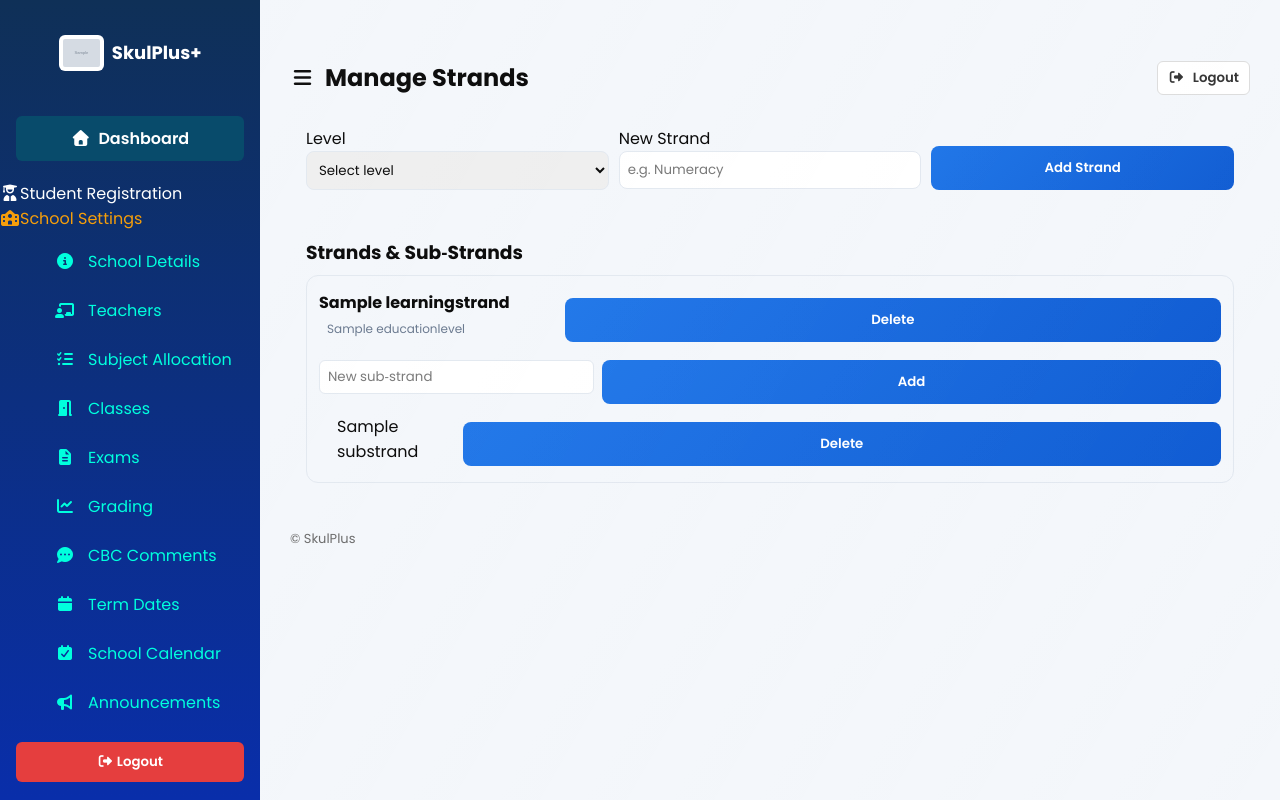
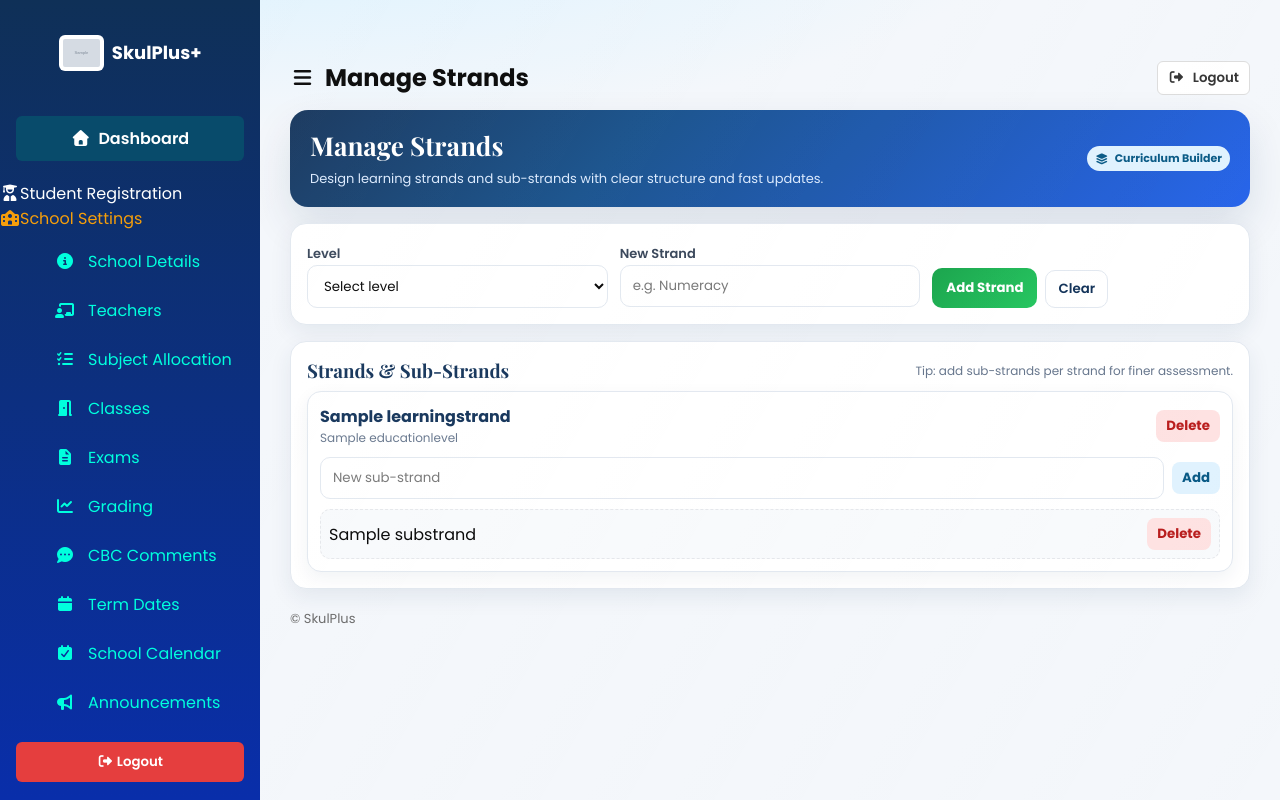
Before and after one commit to dafirmcoder/skulplus, a Django app: page /school/settings/strands/ in a window 1280 px wide. Run offline with Django 5.2, Linux system fonts and the light colour scheme; a user stored in the database is signed in; tables that the repository leaves empty hold one stand-in row (values such as "Sample post"); grey boxes marked "Sample" are stand-in pictures; parts of the project's set-up code (start-up, migrations or seed data) failed here and were passed over; some libraries are stand-ins or nearby versions.

Commit message:
Refresh manage strands UI

```diff
--- a/schools/templates/schools/manage_strands.html
+++ b/schools/templates/schools/manage_strands.html
@@ -8,11 +8,70 @@
 
 {% block content %}
   {% csrf_token %}
-  <div class="card" style="padding:16px;margin-bottom:16px">
-    <div style="display:grid;grid-template-columns:repeat(auto-fit,minmax(220px,1fr));gap:10px">
+  <link href="https://fonts.googleapis.com/css2?family=Playfair+Display:wght@600;700&family=Inter:wght@400;500;600;700&display=swap" rel="stylesheet">
+  <style>
+    :root{
+      --ink:#0f3057;
+      --sea:#0ea5e9;
+      --mint:#16a34a;
+      --sun:#f59e0b;
+      --rose:#dc2626;
+      --paper:#f4f7fb;
+      --card:#ffffff;
+      --border:#e2e8f0;
+      --shadow:0 18px 40px rgba(15,48,87,.12);
+    }
+    body{background:radial-gradient(1100px 300px at 20% -10%, #d9f2ff, transparent 70%), var(--paper); font-family:'Inter',sans-serif;}
+    .page-shell{display:grid;gap:16px;}
+    .hero{
+      background:linear-gradient(135deg,#0f3057 0%, #134e8a 35%, #2563eb 100%);
+      color:#fff;border-radius:18px;padding:18px 20px;box-shadow:var(--shadow);
+      display:flex;justify-content:space-between;align-items:center;gap:12px;flex-wrap:wrap;
+    }
+    .hero h1{font-family:'Playfair Display',serif;margin:0;font-size:26px;}
+    .hero p{margin:6px 0 0;color:#dbeafe;font-size:13px;}
+    .card{background:var(--card);border:1px solid var(--border);border-radius:16px;padding:16px;box-shadow:0 8px 22px rgba(15,48,87,.08);}
+    .grid{display:grid;grid-template-columns:repeat(auto-fit,minmax(220px,1fr));gap:12px;}
+    label{font-weight:600;color:#334155;font-size:13px;}
+    .input, select{
+      width:100%;padding:10px 12px;border:1px solid var(--border);border-radius:10px;background:#fff;
+      transition:box-shadow .15s ease,border-color .15s ease;
+    }
+    .input:focus, select:focus{outline:none;border-color:#93c5fd;box-shadow:0 0 0 4px rgba(59,130,246,.12);}
+    .btn-primary{
+      background:linear-gradient(135deg,var(--mint),#22c55e);
+      color:#fff;border:none;border-radius:10px;padding:10px 14px;font-weight:700;
+    }
+    .btn-ghost{
+      background:#fff;color:var(--ink);border:1px solid var(--border);border-radius:10px;padding:8px 12px;font-weight:600;
+    }
+    .chip{display:inline-flex;align-items:center;gap:6px;background:#e0f2fe;color:#075985;padding:4px 8px;border-radius:999px;font-size:11px;font-weight:700;}
+    .strand-grid{display:grid;grid-template-columns:repeat(auto-fit,minmax(260px,1fr));gap:12px;}
+    .strand-card{border:1px solid var(--border);border-radius:14px;padding:12px;background:#fff;box-shadow:0 6px 18px rgba(15,48,87,.06);}
+    .strand-head{display:flex;justify-content:space-between;align-items:center;gap:10px;}
+    .strand-title{font-weight:700;color:var(--ink);}
+    .btn-danger{background:#fee2e2;color:#b91c1c;border:none;border-radius:8px;padding:6px 10px;font-weight:700;}
+    .btn-add{background:#e0f2fe;color:#075985;border:none;border-radius:8px;padding:6px 10px;font-weight:700;}
+    .sub-list{margin:10px 0 0;padding-left:0;list-style:none;display:grid;gap:6px;}
+    .sub-item{display:flex;justify-content:space-between;align-items:center;padding:8px;border:1px dashed #e5e7eb;border-radius:10px;background:#f8fafc;}
+    .muted{color:#64748b;font-size:12px;}
+    @media (max-width:768px){.hero h1{font-size:22px;}}
+  </style>
+
+  <div class="page-shell">
+    <div class="hero">
+      <div>
+        <h1>Manage Strands</h1>
+        <p>Design learning strands and sub-strands with clear structure and fast updates.</p>
+      </div>
+      <span class="chip"><i class="fas fa-layer-group"></i> Curriculum Builder</span>
+    </div>
+
+    <div class="card">
+      <div class="grid">
         <div>
           <label>Level</label>
-        <select id="levelSelect" style="width:100%;padding:8px;border:1px solid #e2e8f0;border-radius:8px">
+          <select id="levelSelect">
             <option value="">Select level</option>
             {% for lvl in levels %}
               <option value="{{ lvl.id }}">{{ lvl.name }}</option>
@@ -21,46 +80,49 @@
         </div>
         <div>
           <label>New Strand</label>
-        <input id="strandName" type="text" placeholder="e.g. Numeracy" style="width:100%;padding:8px;border:1px solid #e2e8f0;border-radius:8px">
+          <input id="strandName" class="input" type="text" placeholder="e.g. Numeracy">
         </div>
-      <div style="display:flex;align-items:end">
-        <button class="btn btn-primary" onclick="createStrand()">Add Strand</button>
+        <div style="display:flex;align-items:end;gap:8px">
+          <button class="btn-primary" onclick="createStrand()">Add Strand</button>
+          <button class="btn-ghost" type="button" onclick="document.getElementById('strandName').value=''">Clear</button>
         </div>
       </div>
     </div>
 
-  <div class="card" style="padding:16px">
-    <h3 style="margin:0 0 8px">Strands & Sub‑Strands</h3>
-    <div id="strandList">
+    <div class="card">
+      <div style="display:flex;justify-content:space-between;align-items:center;margin-bottom:8px;gap:10px;flex-wrap:wrap">
+        <h3 style="margin:0;color:var(--ink);font-family:'Playfair Display',serif;">Strands & Sub-Strands</h3>
+        <span class="muted">Tip: add sub-strands per strand for finer assessment.</span>
+      </div>
+      <div id="strandList" class="strand-grid">
         {% for strand in strands %}
-        <div class="strand-card" style="border:1px solid #e2e8f0;border-radius:12px;padding:12px;margin-bottom:10px">
-          <div style="display:flex;justify-content:space-between;align-items:center">
+          <div class="strand-card">
+            <div class="strand-head">
               <div>
-              <strong>{{ strand.name }}</strong>
-              <span style="margin-left:8px;color:#64748b;font-size:12px">{{ strand.education_level.name }}</span>
+                <div class="strand-title">{{ strand.name }}</div>
+                <div class="muted">{{ strand.education_level.name }}</div>
               </div>
-            <button class="btn btn-sm btn-danger" onclick="deleteStrand({{ strand.id }})">Delete</button>
+              <button class="btn-danger" onclick="deleteStrand({{ strand.id }})">Delete</button>
             </div>
-          <div style="margin-top:8px">
-            <div style="display:flex;gap:8px;align-items:center">
-              <input type="text" placeholder="New sub‑strand" id="subInput{{ strand.id }}" style="flex:1;padding:6px 8px;border:1px solid #e2e8f0;border-radius:6px">
-              <button class="btn btn-sm btn-success" onclick="createSubStrand({{ strand.id }})">Add</button>
+            <div style="margin-top:10px;display:flex;gap:8px;align-items:center">
+              <input type="text" class="input" placeholder="New sub-strand" id="subInput{{ strand.id }}">
+              <button class="btn-add" onclick="createSubStrand({{ strand.id }})">Add</button>
             </div>
-            <ul style="margin:8px 0 0;padding-left:18px">
+            <ul class="sub-list">
               {% for sub in strand.sub_strands.all %}
-                <li style="margin:4px 0;display:flex;justify-content:space-between;align-items:center">
+                <li class="sub-item">
                   <span>{{ sub.name }}</span>
-                  <button class="btn btn-xs btn-danger" onclick="deleteSubStrand({{ sub.id }})">Delete</button>
+                  <button class="btn-danger" onclick="deleteSubStrand({{ sub.id }})">Delete</button>
                 </li>
               {% empty %}
-                <li style="color:#94a3b8">No sub‑strands yet.</li>
+                <li class="muted">No sub-strands yet.</li>
               {% endfor %}
             </ul>
           </div>
+        {% empty %}
+          <div class="muted">No strands added yet.</div>
+        {% endfor %}
       </div>
-      {% empty %}
-        <div style="color:#64748b">No strands added yet.</div>
-      {% endfor %}
     </div>
   </div>
 
@@ -94,7 +156,7 @@ function createSubStrand(strandId){
   const input = document.getElementById('subInput' + strandId);
   const name = (input.value || '').trim();
   if (!name){
-    alert('Enter sub‑strand name.');
+    alert('Enter sub-strand name.');
     return;
   }
   fetch('{% url "create_sub_strand" %}', {
@@ -111,7 +173,7 @@ function createSubStrand(strandId){
 }
 
 function deleteStrand(id){
-  if (!confirm('Delete this strand and its sub‑strands?')) return;
+  if (!confirm('Delete this strand and its sub-strands?')) return;
   fetch('{% url "delete_strand" 0 %}'.replace('/0/', '/' + id + '/'), {
     method: 'POST',
     headers: {'X-CSRFToken': csrfToken()}
@@ -125,7 +187,7 @@ function deleteStrand(id){
 }
 
 function deleteSubStrand(id){
-  if (!confirm('Delete this sub‑strand?')) return;
+  if (!confirm('Delete this sub-strand?')) return;
   fetch('{% url "delete_sub_strand" 0 %}'.replace('/0/', '/' + id + '/'), {
     method: 'POST',
     headers: {'X-CSRFToken': csrfToken()}
```
Lines whose indentation alone changed are shown as unchanged.
